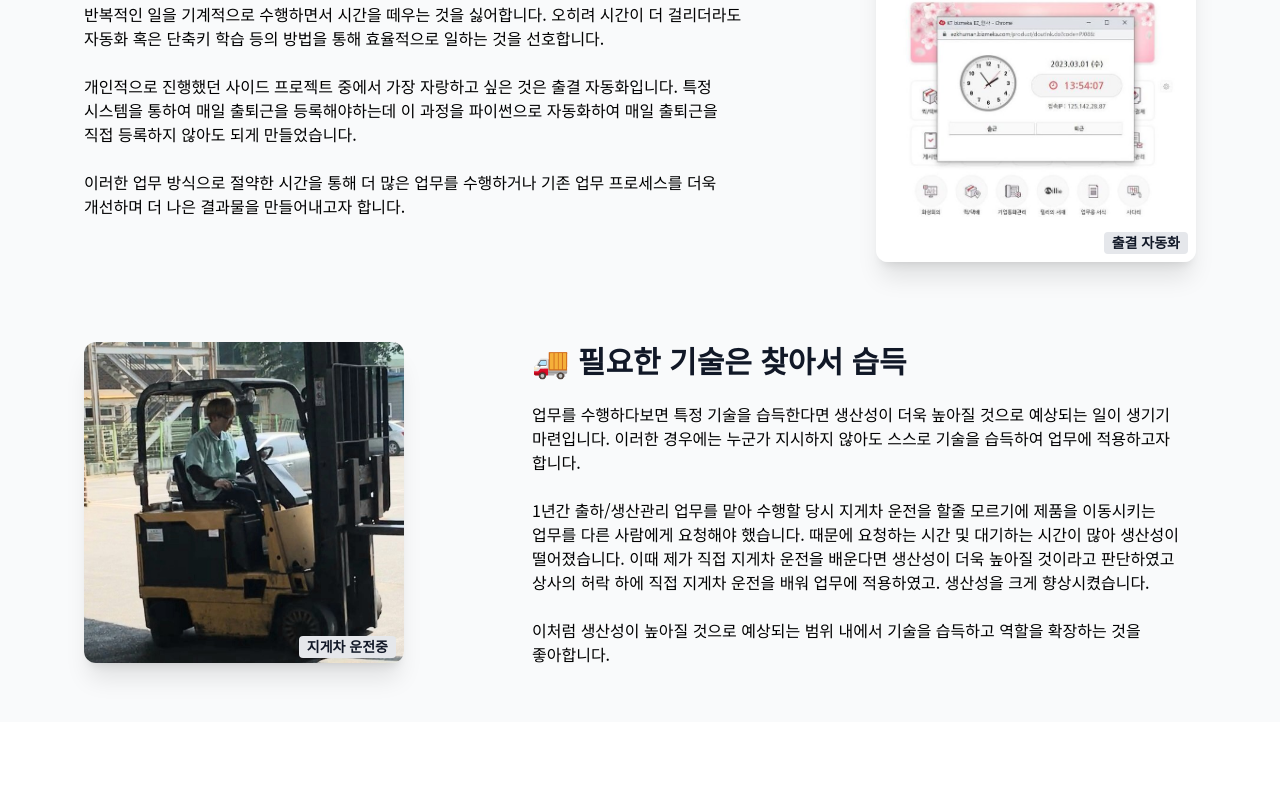
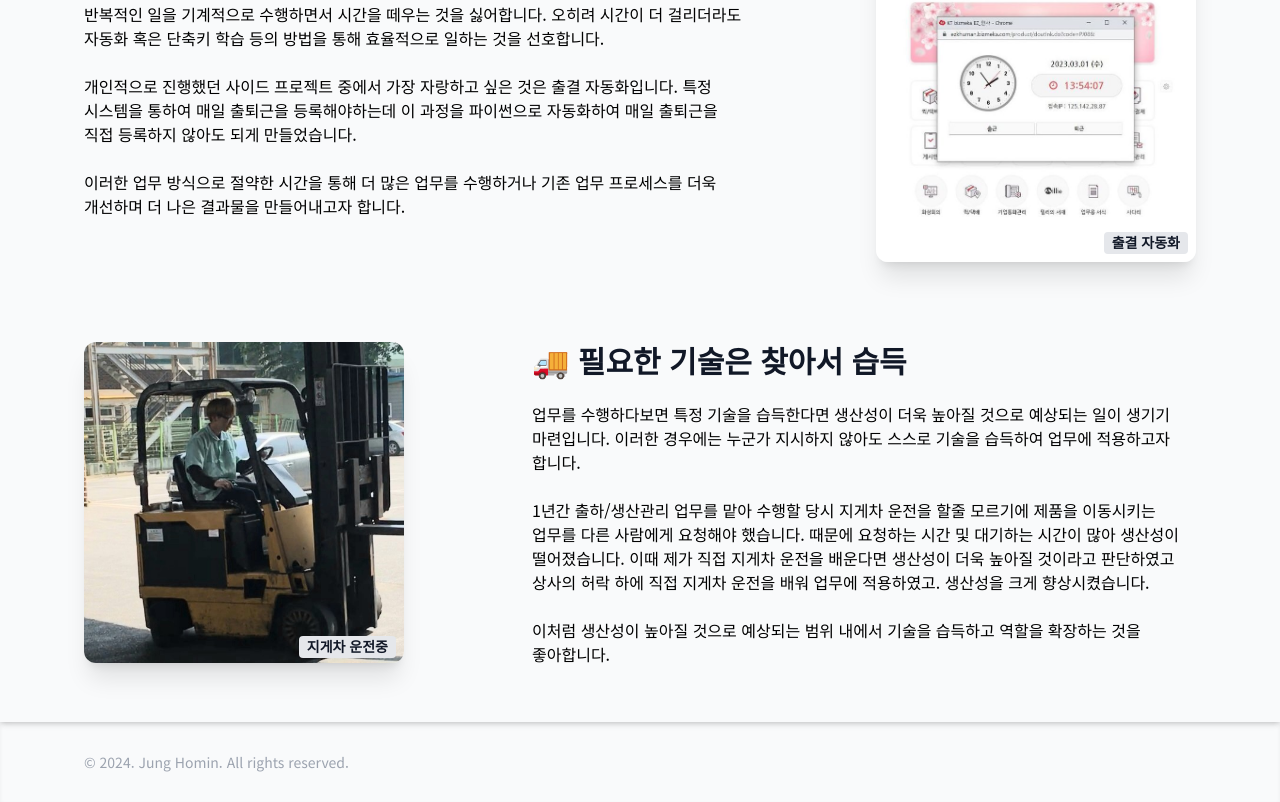
Before and after one commit to mynameishomin/portfolio, a Next.js app: page /about-02 in a window 1280 px wide. Shown: the part 522-1324 px from the top of the page. Before the commit the page ends 1244 px from the top, so only its background shows below. Built offline with nearby package versions, Linux system fonts and the light colour scheme; what tailwindcss-3d would draw is missing.

Commit message:
푸터 수정

```diff
--- a/components/layout/footer.tsx
+++ b/components/layout/footer.tsx
@@ -2,7 +2,7 @@ import Container from "./container";
 
 export default () => {
     return (
-        <footer className="h-10 shadow-inner hidden">
+        <footer className="h-20 shadow-inner">
             <Container className="flex items-center h-full">
                 <span className="block text-sm text-gray-400">
                     © 2024. Jung Homin. All rights reserved.
```
